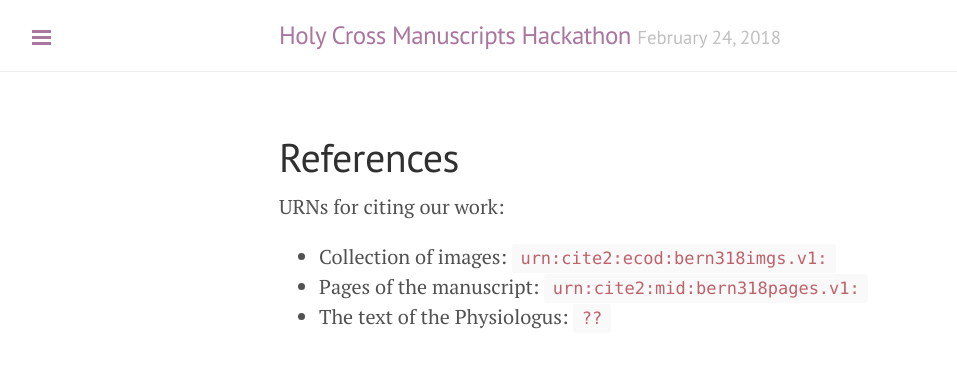
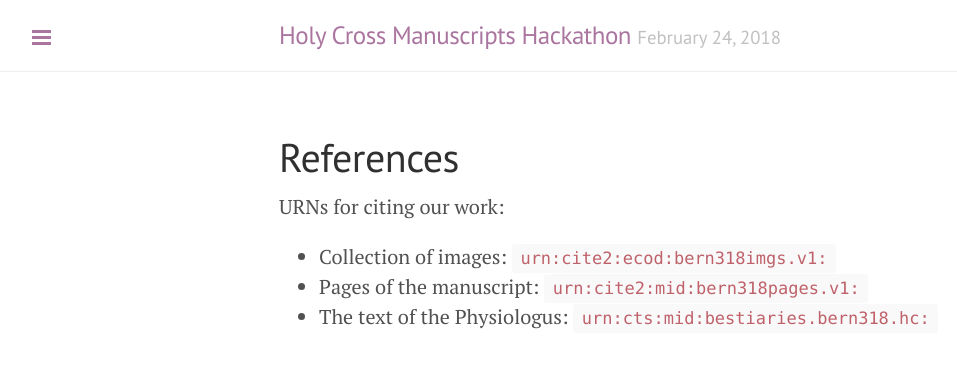
Before and after one commit to HCMID/ms-hackathon-2018, a Jekyll site: the page built from docs/references.md, in a window 1280 px wide. Shown: the top 368 px of the page, without its empty margins (1-958 px from the left). Built offline with Jekyll 4.4.1, drawn with Linux system fonts in a browser that asks for light colours.

Commit message:
Start indexing text to page

```diff
--- a/docs/references.md
+++ b/docs/references.md
@@ -9,4 +9,4 @@ URNs for citing our work:
 
 -   Collection of images: `urn:cite2:ecod:bern318imgs.v1:`
 -   Pages of the manuscript: `urn:cite2:mid:bern318pages.v1:`
--   The text of the Physiologus:  `??`
+-   The text of the Physiologus:  `urn:cts:mid:bestiaries.bern318.hc:`
```
Also changed, not shown: 1 other file.
